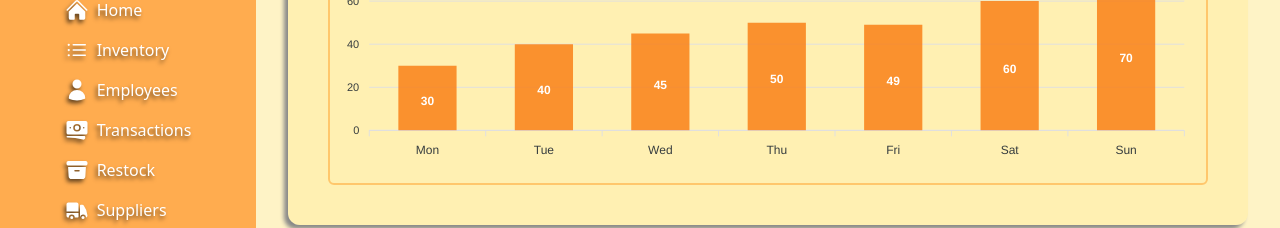
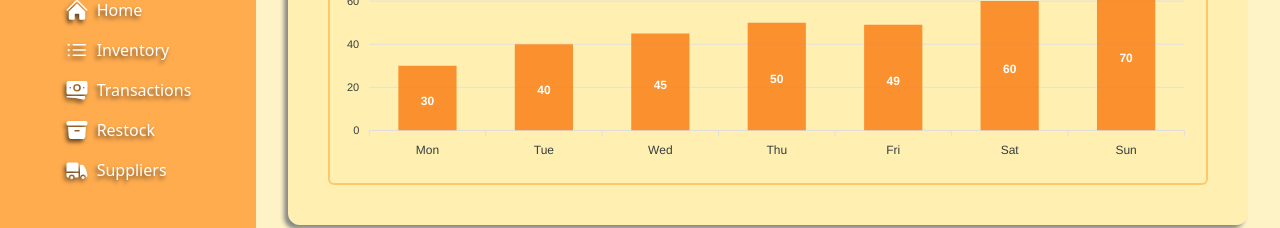
Before and after one commit to rcSabucido/melts-inventory, a React (Vite) app: page /home in a window 1280 px wide. Shown: the part 182-410 px from the top of the page. Built offline with nearby package versions, Linux system fonts and the light colour scheme; no server answers; the database is empty.

Commit message:
Hide employees section

```diff
--- a/src/components/Sidebar.jsx
+++ b/src/components/Sidebar.jsx
@@ -18,11 +18,11 @@ const Sidebar = () => {
               <ListBulletIcon className="h-6 float-left pr-2" /> Inventory
             </a>
           </li>
-          <li className="py-2 sidebar-link-shadow">
+          {/* <li className="py-2 sidebar-link-shadow">
             <a href="/employee">
               <UserIcon className="h-6 float-left pr-2" /> Employees
             </a>
-          </li>
+          </li> */}
           <li className="py-2 sidebar-link-shadow">
             <a href="/transaction">
               <BanknotesIcon className="h-6 float-left pr-2" /> Transactions
```
